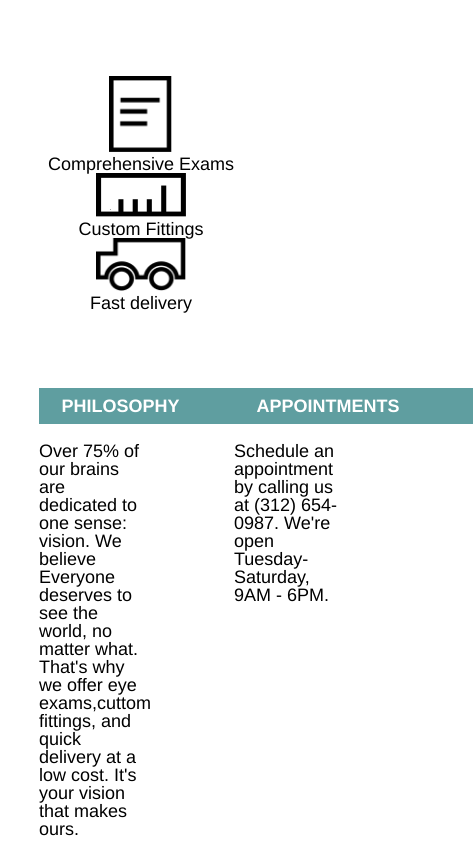
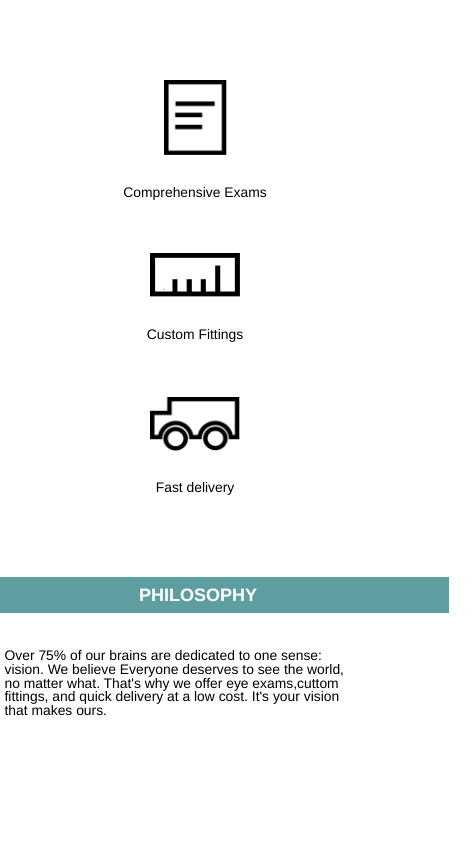
Before and after one commit to lindsayrosillo/tortoiseshelloptics, a plain HTML site: page index.html in a window 390 px wide. Shown: the part 378-1219 px from the top of the page, 473 px wide, since content can reach past the window. Drawn offline with Linux system fonts and the light colour scheme.

Commit message:
Add final html and css styling

```diff
--- a/index.html
+++ b/index.html
@@ -37,7 +37,7 @@
       <div class="container">
 
       <!--Icon Section-->
-        <div class="icon-container">
+        <div class="icon container">
           <div class="icons">
             <div class="exam box">
               <div class="exam-img">
@@ -66,13 +66,13 @@
             <div class="title-box">
               <p>PHILOSOPHY</p>
             </div>
-              <p>Over 75% of our brains are dedicated to one sense: vision. We believe Everyone deserves to see the world, no matter what. That's why we offer eye exams,cuttom fittings, and quick delivery at a low cost. It's your vision that makes ours.</p>
+              <p class="details">Over 75% of our brains are dedicated to one sense: vision. We believe Everyone deserves to see the world, no matter what. That's why we offer eye exams,cuttom fittings, and quick delivery at a low cost. It's your vision that makes ours.</p>
             </div>
             <div class="company-container">
               <div class="title-box">
                 <p>APPOINTMENTS</p>
               </div>
-              <p>Schedule an appointment by calling us at (312) 654-0987. We're open Tuesday-Saturday, 9AM - 6PM.</p>
+              <p class="details">Schedule an appointment by calling us at (312) 654-0987. We're open Tuesday-Saturday, 9AM - 6PM.</p>
             </div>
         </div>
 
--- a/resources/CSS/style.css
+++ b/resources/CSS/style.css
@@ -144,10 +144,9 @@ html {
 
 /**Icons!**/
 
-.icon-container {
+.icon {
   display: flex;
   justify-content: center;
-  height: 8rem;
   margin-top: 3rem;
 }
 
@@ -164,10 +163,7 @@ html {
   flex-direction: column;
   justify-content: space-between;
 }
-.exam.box,
-.fittings.box {
-  padding-right: 6rem;
-}
+
 
 .box img {
   max-height: 5rem;
@@ -190,7 +186,18 @@ html {
       align-items: center;
       justify-content: center;
       height: 100%;
-      width: 468px;
+      width: 100%;
+    }
+    .box {
+      justify-content: center;
+      flex-direction: column;
+      height: 100%;
+      padding-right: 0;
+      margin-top: 1.54rem;
+    }
+    .box p {
+      font-size: 0.77rem;
+      padding: 1.54rem 0rem;
     }
     .icon-container {
       padding-top: 3.77rem;
@@ -205,6 +212,7 @@ html {
     justify-content: center;
     width: 960px;
 }
+
   .title-box {
     background-color: cadetblue;
     padding: 0.5rem 2rem 0.5rem 1.25rem;
@@ -234,7 +242,22 @@ html {
     width: 100%
   }
 }
-
+@media only screen and (max-width: 468px) {
+  .company-box {
+    flex-direction: column;
+  }
+  .company-container {
+    width: 100%;
+  }
+  .title-box {
+    width: 100%;
+    text-align: center;
+  }
+  .details {
+    padding: 1rem 0rem 4rem 0.25rem;
+    font-size: 0.77rem;
+  }
+}
 /**footer**/
 footer {
   background-color: azure;
@@ -249,3 +272,15 @@ footer img {
   padding-right: 1rem;
   padding-left: 4rem;
 }
+
+@media only screen and (max-width: 468px) {
+  footer {
+    justify-content: center;
+  }
+  footer img {
+    padding: 0rem;
+  }
+  footer p {
+    display: none;
+  }
+}
```
Also changed, not shown: 1 other file. Lines whose indentation alone changed are shown as unchanged.
